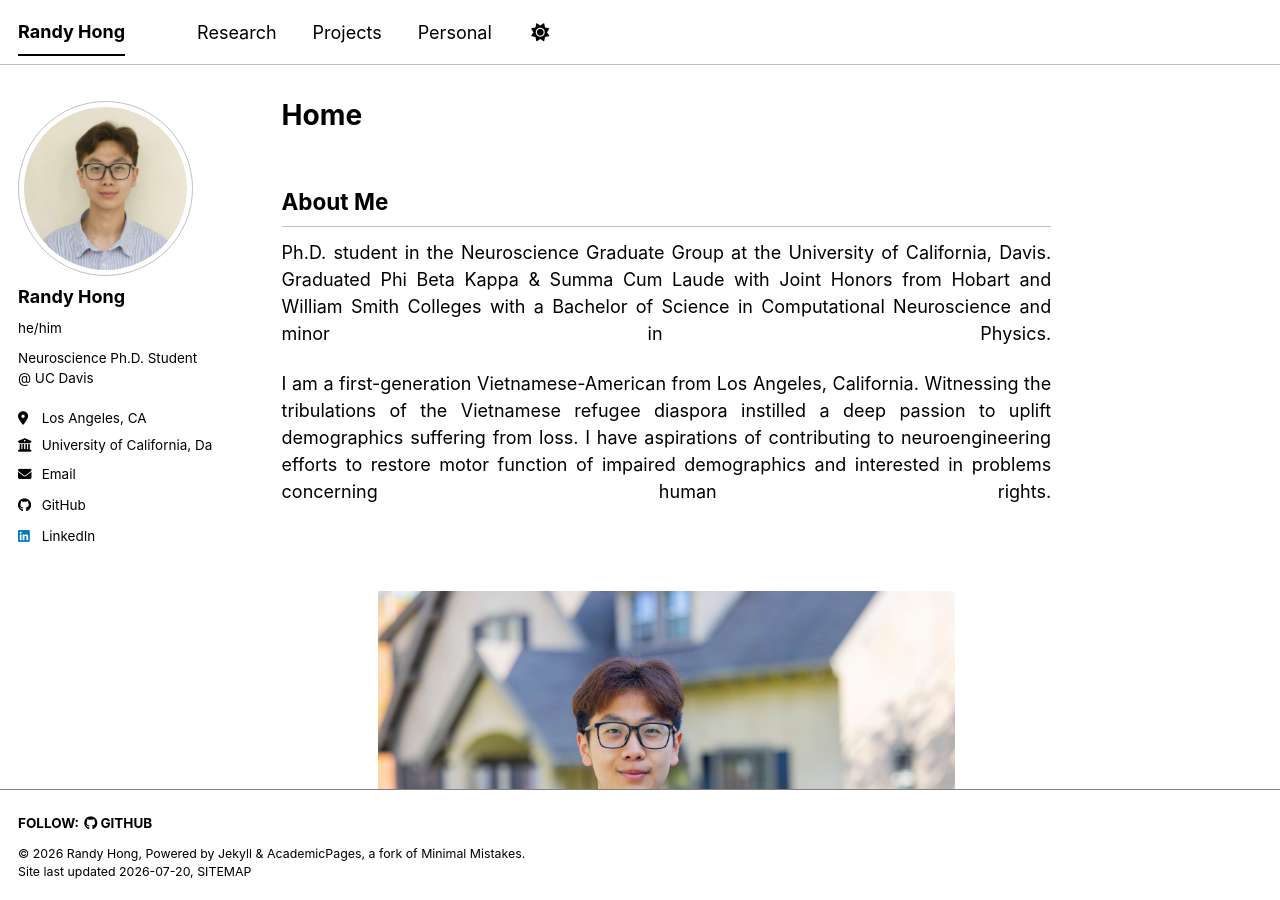
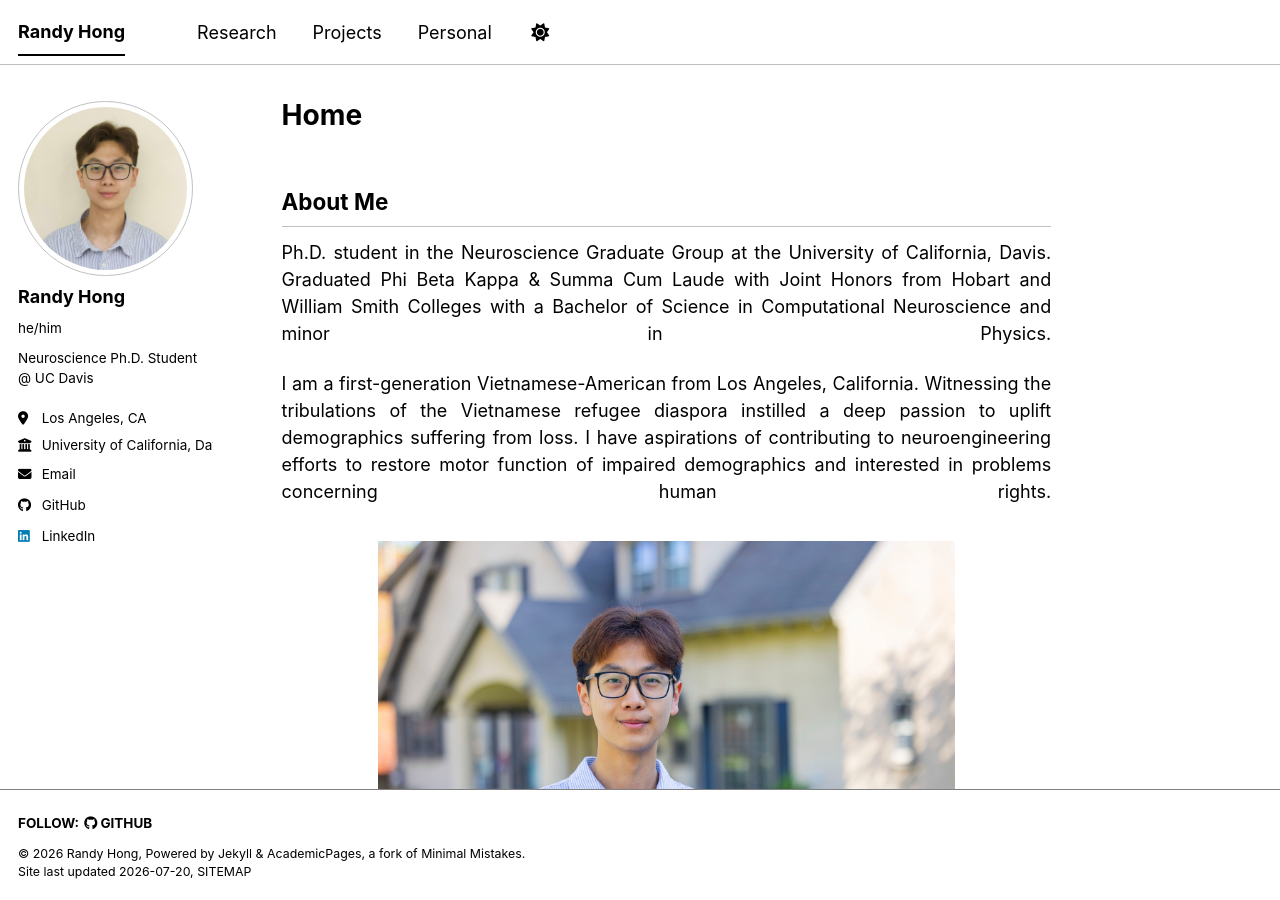
Before and after one commit to randyhongg/randyhongg.github.io, a Jekyll site: the page built from _pages/about.md, in a window 1280 px wide and 900 px high. Built offline with Jekyll 4.4.1, drawn with Linux system fonts in a browser that asks for light colours; a style sheet for code colours, icons or effects is not loaded.

Commit message:
Update about.md

```diff
--- a/_pages/about.md
+++ b/_pages/about.md
@@ -15,13 +15,9 @@
 
 I am a first-generation Vietnamese-American from Los Angeles, California. Witnessing the tribulations of the Vietnamese refugee diaspora instilled a deep passion to uplift demographics suffering from loss. I have aspirations of contributing to neuroengineering efforts to restore motor function of impaired demographics and interested in problems concerning human rights.
 
-<br />
-
 </div>
 
 ![Headshot](../images/headshot.jpg){: .align-center width="75%"}
-
----
 
 ## Scholar Profile
 
@@ -32,8 +28,6 @@
 </div>
 
 [Read more about my research →](/research-interests/)
-
----
 
 ## Featured Stories
 
@@ -53,10 +47,6 @@
   </div>
 </div>
 
----
-
----
-
 ## Contact Me
 
 [![LinkedIn](https://img.shields.io/badge/LinkedIn-0077B5?style=for-the-badge&logo=linkedin&logoColor=white)](https://www.linkedin.com/in/randy-hong/)
```
